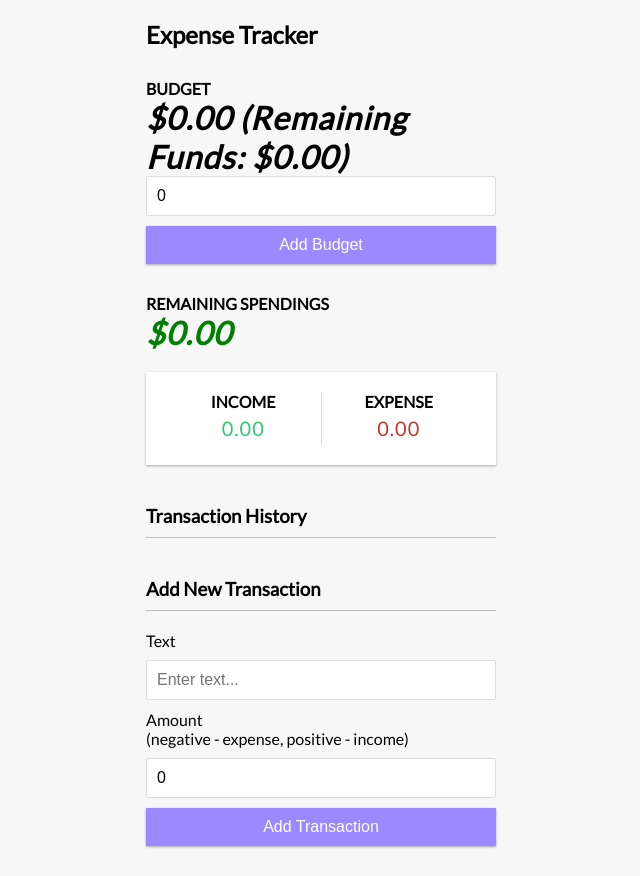
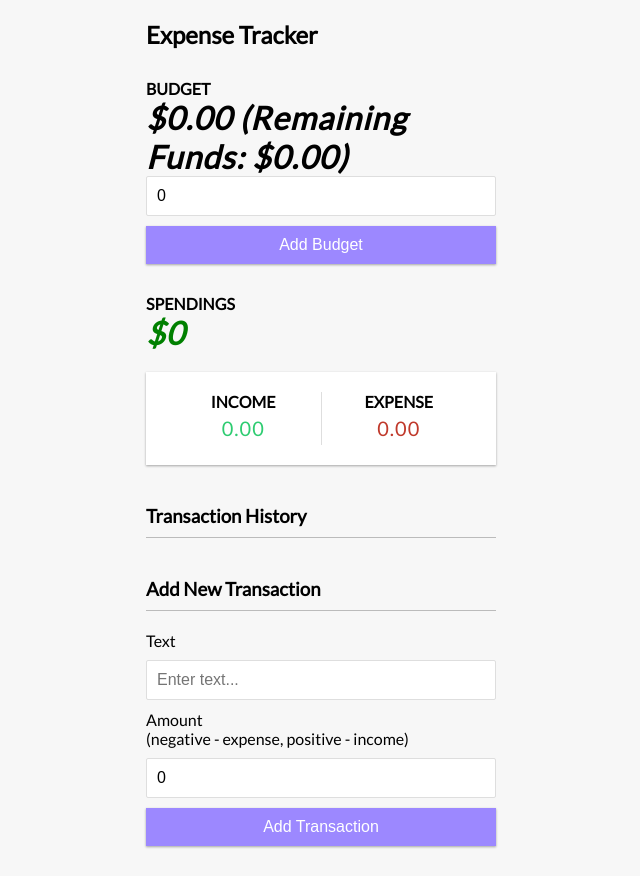
Before and after one commit to renzoespinoza10/expense-tracker-app, a React (Create React App) app: page / in a window 1280 px wide. Shown: the whole page, without its empty margins (319-959 px from the left). Built offline with nearby package versions, Linux system fonts and the light colour scheme.

Commit message:
Fixed remaining spendings to become spendings and positive

```diff
--- a/src/components/Balance.js
+++ b/src/components/Balance.js
@@ -9,10 +9,10 @@ export const Balance = () => {
     return (
         <div>
             <h4>
-            Remaining Spendings
+            Spendings
             </h4>
             <h1 style = {{color:"green"}}>
-            <em>${total}</em>
+            <em>${-total}</em>
             </h1>
         </div>
     )
```
